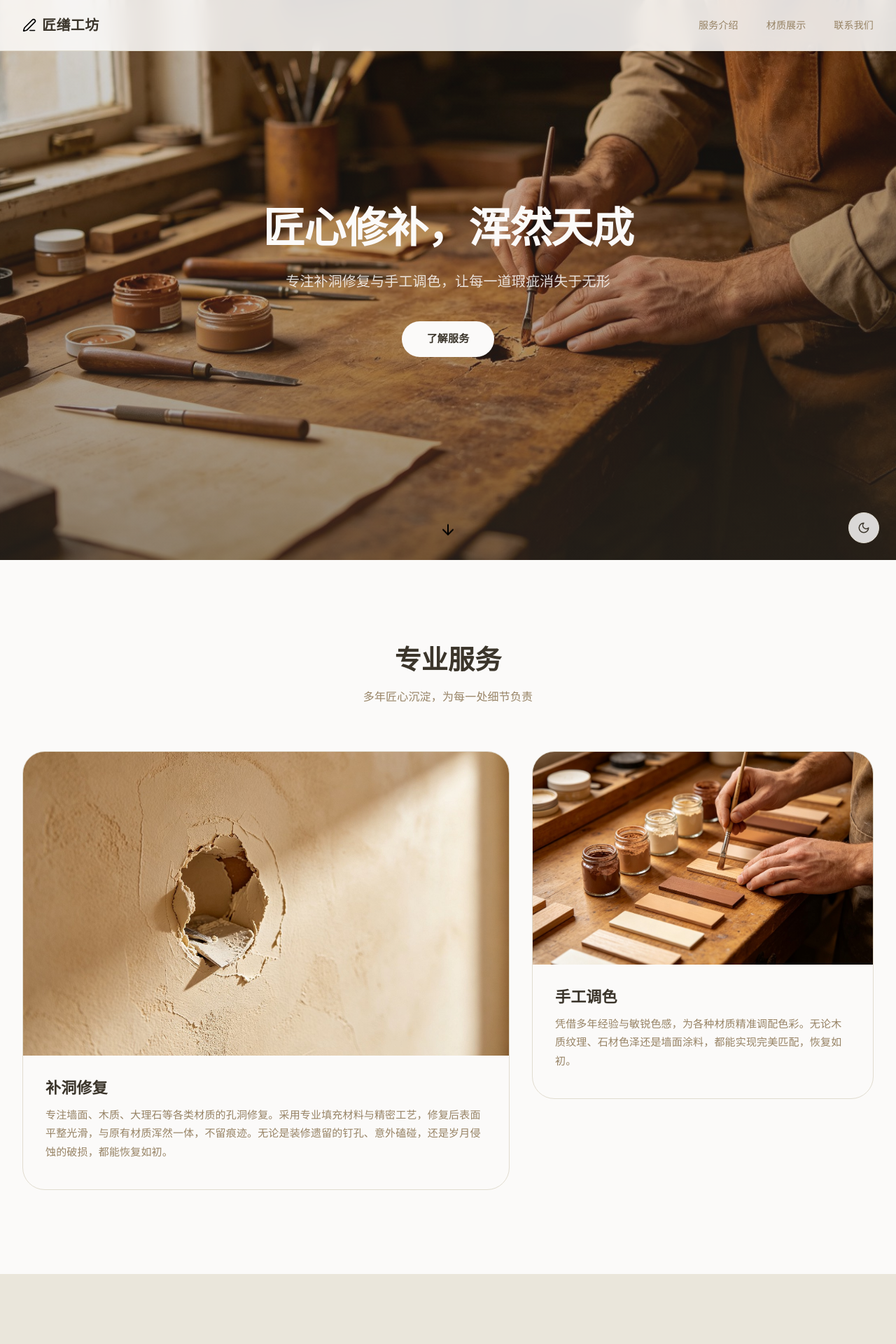
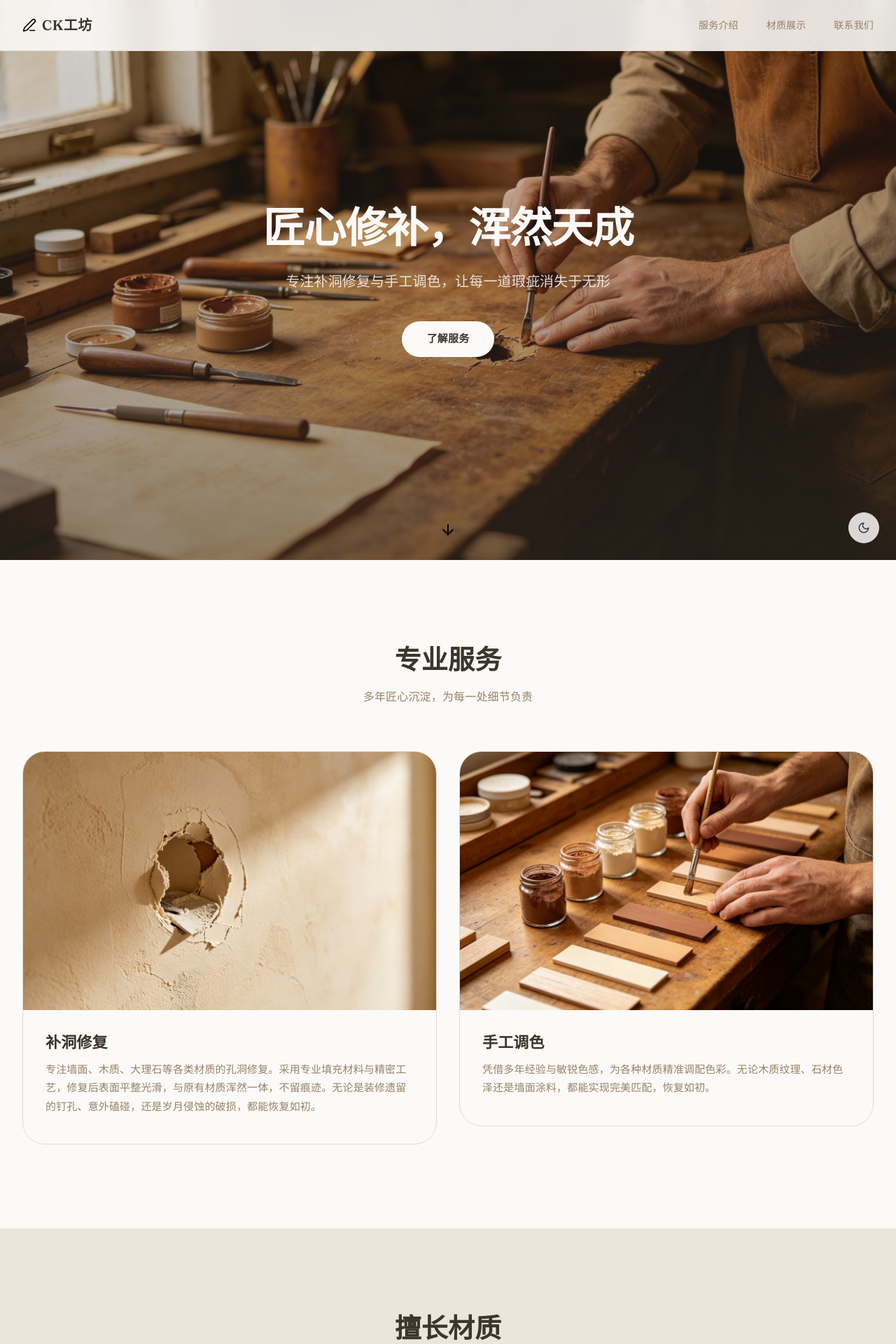
Before and after one commit to joelmz2801-code/jiangshan-workshop, a React (Vite) app: page / in a window 1280 px wide. Shown: the top 1920 px of the page at 70% size. Built offline with nearby package versions, Linux system fonts and the light colour scheme.

Commit message:
style: 统一服务卡片宽度为各占一半，站点名称改为 CK工坊

```diff
--- a/src/data/content.ts
+++ b/src/data/content.ts
@@ -4,7 +4,7 @@
  */
 
 export const site = {
-  name: '匠缮工坊',
+  name: 'CK工坊',
   slogan: '匠心修补，浑然天成',
   description: '专注补洞修复与手工调色，让每一道瑕疵消失于无形',
 } as const;
--- a/src/sections/Services.tsx
+++ b/src/sections/Services.tsx
@@ -6,7 +6,7 @@ import ServiceCard from '@/components/ServiceCard';
 
 /**
  * 服务介绍区
- * - 12 栏网格：补洞修复（7栏）+ 手工调色（5栏）
+ * - 12 栏网格：两卡片宽度统一（各占 6 栏），高度可不同
  * - 移动端单列
  */
 export default function Services() {
@@ -27,17 +27,11 @@ export default function Services() {
           initial="hidden"
           whileInView="visible"
           viewport={viewportOnce}
-          className="grid grid-cols-1 md:grid-cols-12"
+          className="grid grid-cols-1 md:grid-cols-2"
           style={{ gap: '2rem', marginTop: '4rem' }}
         >
           {services.map((service) => (
-            <div
-              key={service.id}
-              className="md:col-span-12"
-              style={{
-                gridColumn: `span ${service.colSpan} / span ${service.colSpan}`,
-              }}
-            >
+            <div key={service.id} className="md:col-span-1">
               <ServiceCard service={service} />
             </div>
           ))}
```
